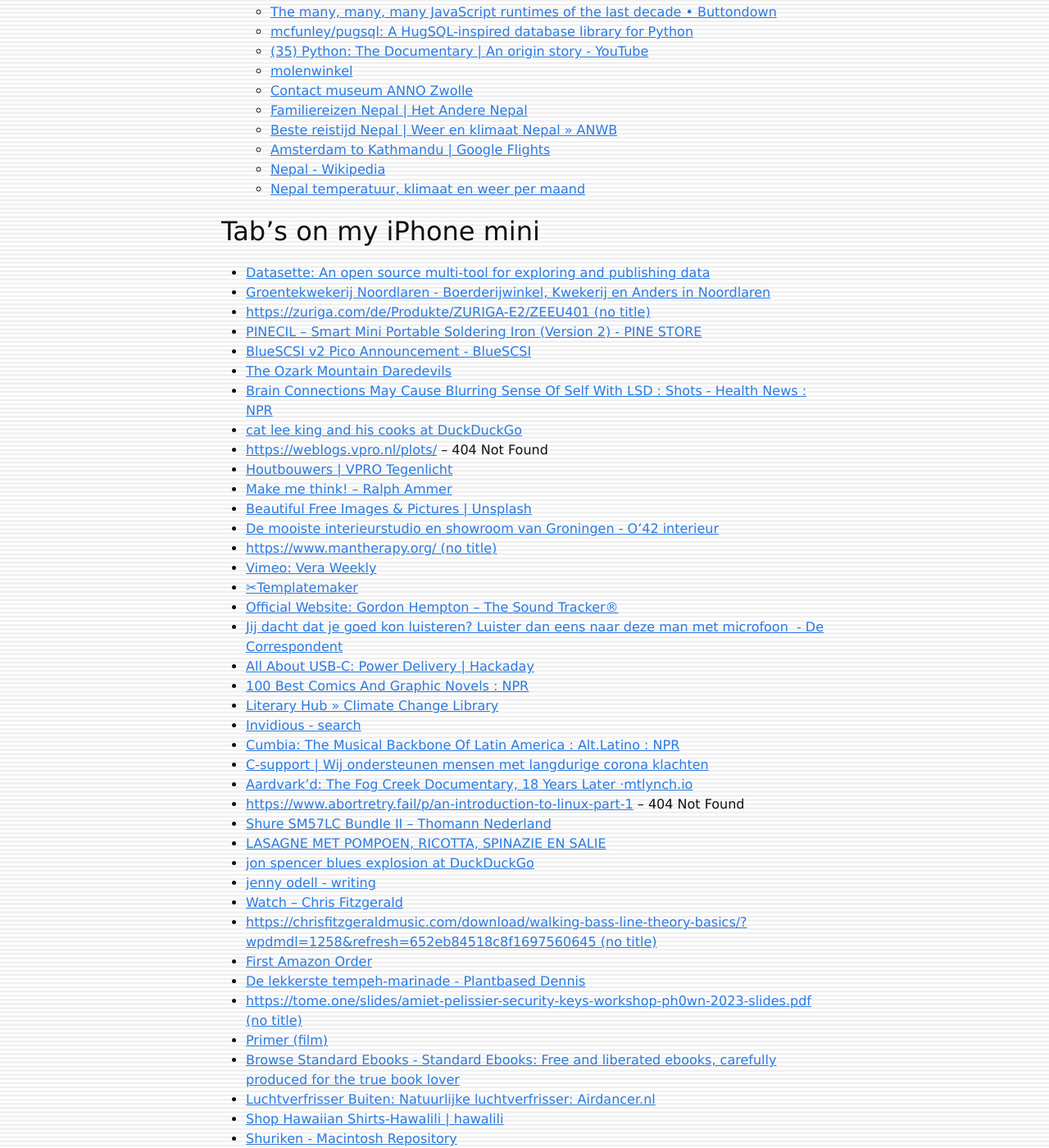
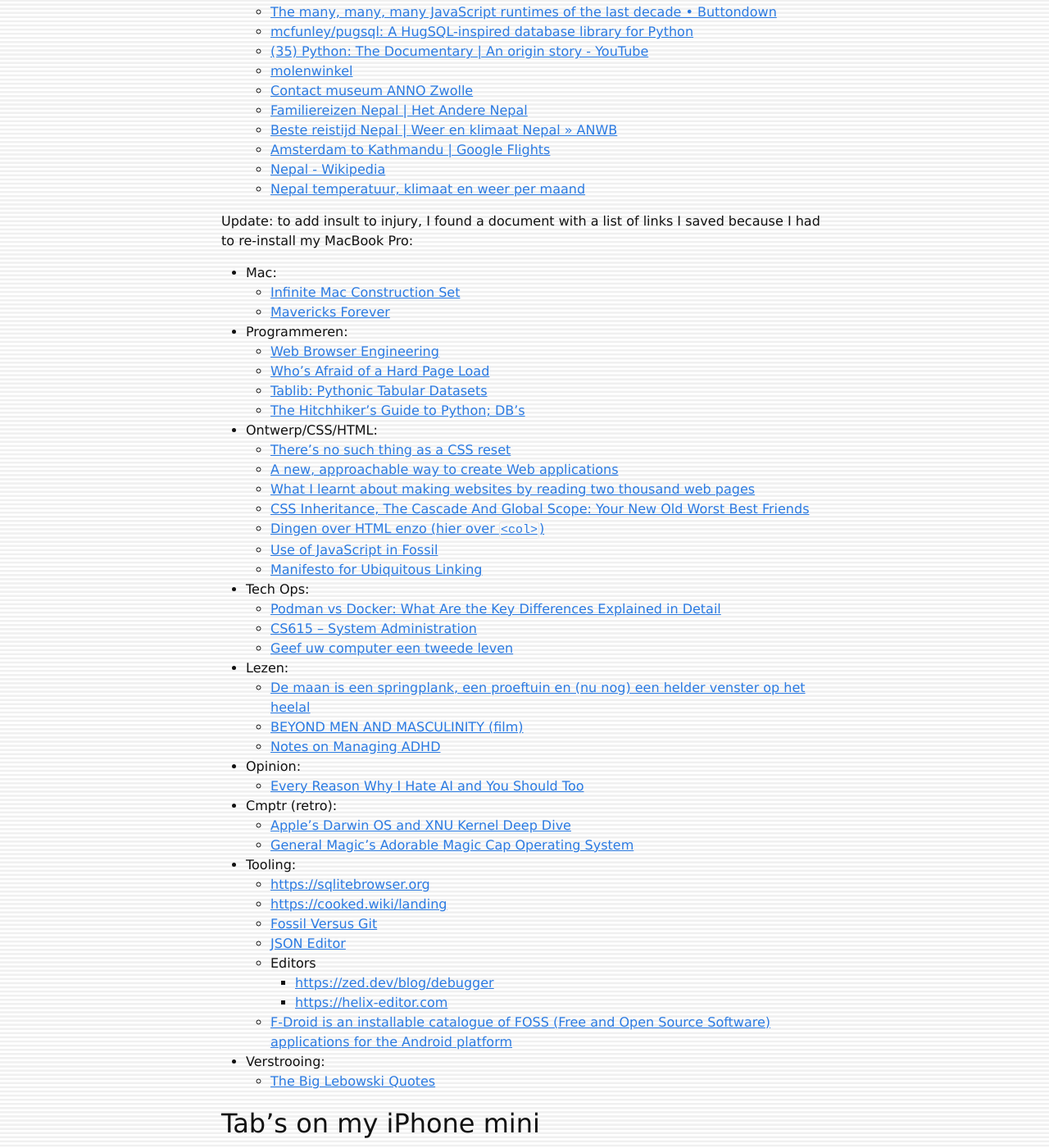
Before and after one commit to doekman/doekman.github.io, a Jekyll site: the page built from _posts/2026-01-06-open-tab-s-on-my-devices.md, in a window 1280 px wide and 1400 px high, scrolled down 2715 px. Shown: the whole window at 82% size. Built offline with Jekyll 4.4.1, drawn with Linux system fonts in a browser that asks for light colours.

Commit message:
Update open tabs with file found on iCloud

```diff
--- a/_posts/2026-01-06-open-tab-s-on-my-devices.md
+++ b/_posts/2026-01-06-open-tab-s-on-my-devices.md
@@ -244,6 +244,49 @@
     * [Nepal - Wikipedia](https://en.wikipedia.org/wiki/Nepal)
     * [Nepal temperatuur, klimaat en weer per maand](https://www.bestereistijd.nl/nepal/#weerervaringen)
 
+Update: to add insult to injury, I found a document with a list of links I saved because I had to re-install my MacBook Pro:
+
+- Mac:
+    * [Infinite Mac Construction Set](https://blog.persistent.info/2025/07/infinite-mac-embedding.html)
+    * [Mavericks Forever](https://mavericksforever.com)
+- Programmeren:
+    * [Web Browser Engineering](https://browser.engineering)
+    * [Who's Afraid of a Hard Page Load](https://unplannedobsolescence.com/blog/hard-page-load/)
+    * [Tablib: Pythonic Tabular Datasets](https://tablib.readthedocs.io/en/latest/)
+    * [The Hitchhiker's Guide to Python; DB's](https://docs.python-guide.org/scenarios/db/)
+- Ontwerp/CSS/HTML:
+    * [There’s no such thing as a CSS reset](https://aaadaaam.com/notes/useful-defaults/)
+    * [A new, approachable way to create Web applications](https://mavo.io)
+    * [What I learnt about making websites by reading two thousand web pages](https://alexwlchan.net/2025/learning-how-to-make-websites/#thoughtful_html)
+    * [CSS Inheritance, The Cascade And Global Scope: Your New Old Worst Best Friends](https://www.smashingmagazine.com/2016/11/css-inheritance-cascade-global-scope-new-old-worst-best-friends/)
+    * [Dingen over HTML enzo (hier over `<col>`)](https://heydonworks.com/article/the-col-element/)
+    * [Use of JavaScript in Fossil](https://fossil-scm.org/home/doc/trunk/www/javascript.md)
+    * [Manifesto for Ubiquitous Linking](https://linkingmanifesto.org)
+- Tech Ops:
+    * [Podman vs Docker: What Are the Key Differences Explained in Detail](https://www.geeksforgeeks.org/devops/podman-vs-docker/)
+    * [CS615 -- System Administration](https://stevens.netmeister.org/615/)
+    * [Geef uw computer een tweede leven](https://hogelandlinux.nl/#diensten)
+- Lezen:
+    * [De maan is een springplank, een proeftuin en (nu nog) een helder venster op het heelal](https://www.nrc.nl/nieuws/2025/07/02/de-maan-is-een-springplank-een-proeftuin-en-nu-nog-een-helder-venster-op-het-heelal-a4899037)
+    * [BEYOND MEN AND MASCULINITY (film)](https://thefutureishumane.com/beyond-men-and-masculinity-the-film/)
+    * [Notes on Managing ADHD](https://borretti.me/article/notes-on-managing-adhd)
+- Opinion:
+    * [Every Reason Why I Hate AI and You Should Too](https://malwaretech.com/2025/08/every-reason-why-i-hate-ai.html?a=1)
+- Cmptr (retro):
+    * [Apple’s Darwin OS and XNU Kernel Deep Dive](https://tansanrao.com/blog/2025/04/xnu-kernel-and-darwin-evolution-and-architecture/#user-content-fnref-2)
+    * [General Magic's Adorable Magic Cap Operating System](https://blog.decryption.net.au/posts/magic-cap.html)
+- Tooling:
+    * <https://sqlitebrowser.org>
+    * <https://cooked.wiki/landing>
+    * [Fossil Versus Git](https://fossil-scm.org/home/doc/trunk/www/fossil-v-git.wiki)
+    * [JSON Editor](https://vdt-labs.com/json-editor/)
+    * Editors
+        + <https://zed.dev/blog/debugger>
+        + <https://helix-editor.com>
+    * [F-Droid is an installable catalogue of FOSS (Free and Open Source Software) applications for the Android platform](https://f-droid.org)
+- Verstrooing:
+    * [The Big Lebowski Quotes](https://www.thebiglebow.ski/random/favorite)
+
 
 
 Tab's on my iPhone mini
```
